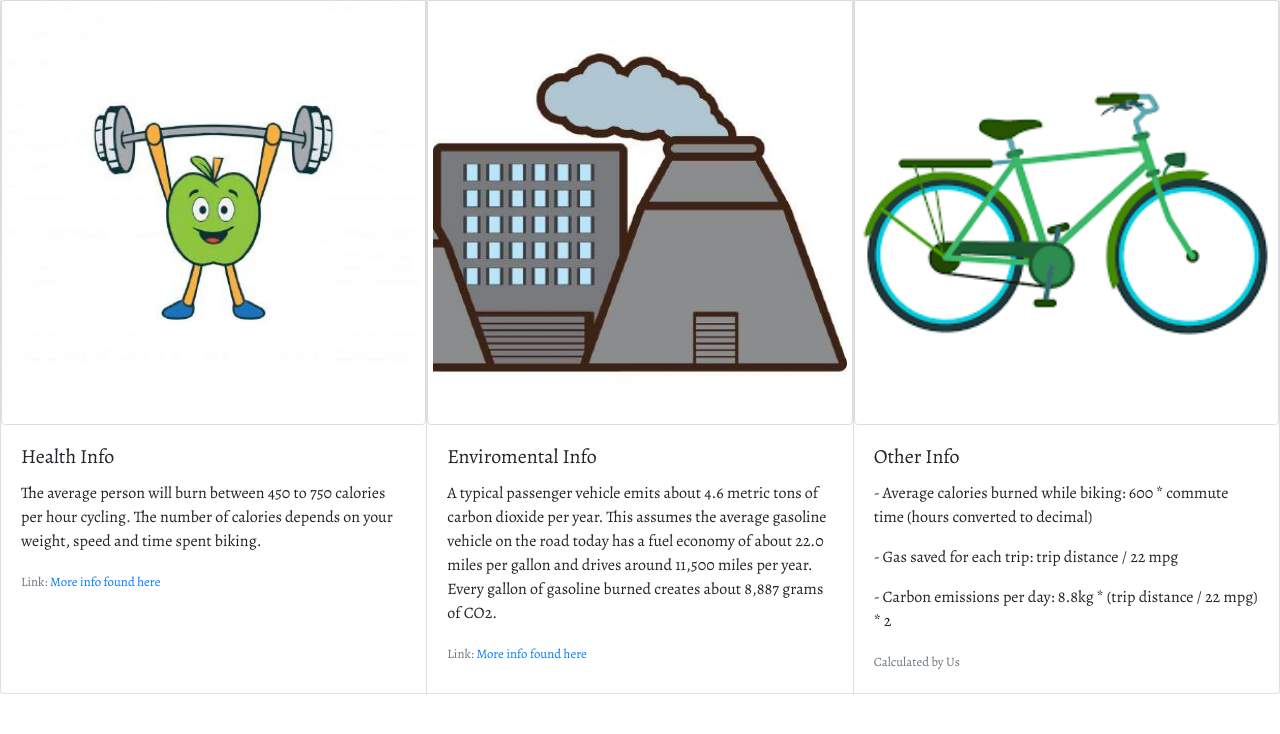
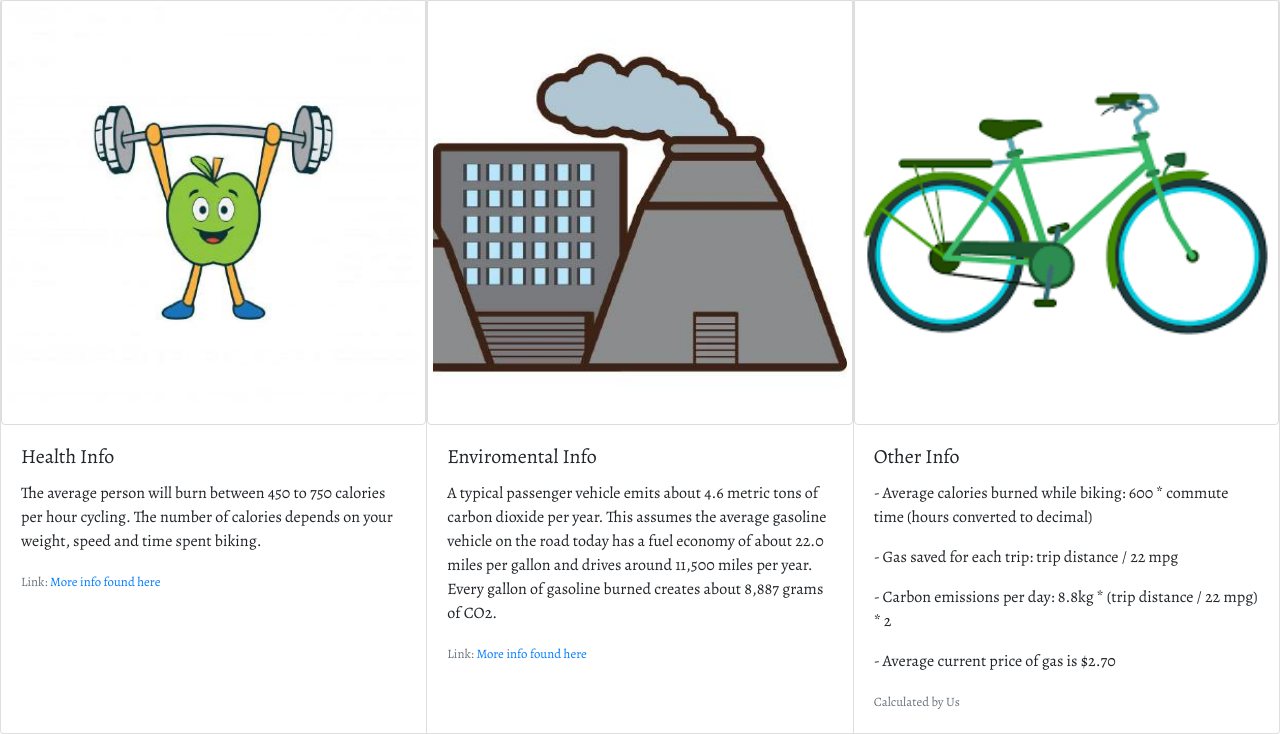
Before and after one commit to MattKNewell/TakeABike, a Flask app: page /info in a window 1280 px wide. Shown: the part 217-951 px from the top of the page. Before the commit the page ends 911 px from the top, so only its background shows below. Run offline with Flask 2, Linux system fonts and the light colour scheme; some libraries are stand-ins or nearby versions.

Commit message:
Added info

```diff
--- a/templates/info.html
+++ b/templates/info.html
@@ -76,6 +76,7 @@
                         trip distance / 22 mpg </p>
                 <p class="card-text">- Carbon emissions per day:
                         8.8kg * (trip distance / 22 mpg) * 2</p>
+                <p class="card-text">- Average current price of gas is $2.70</p>
                 <p class="card-text"><small class="text-muted">Calculated by Us</small></p>
               </div>
             </div>
```
